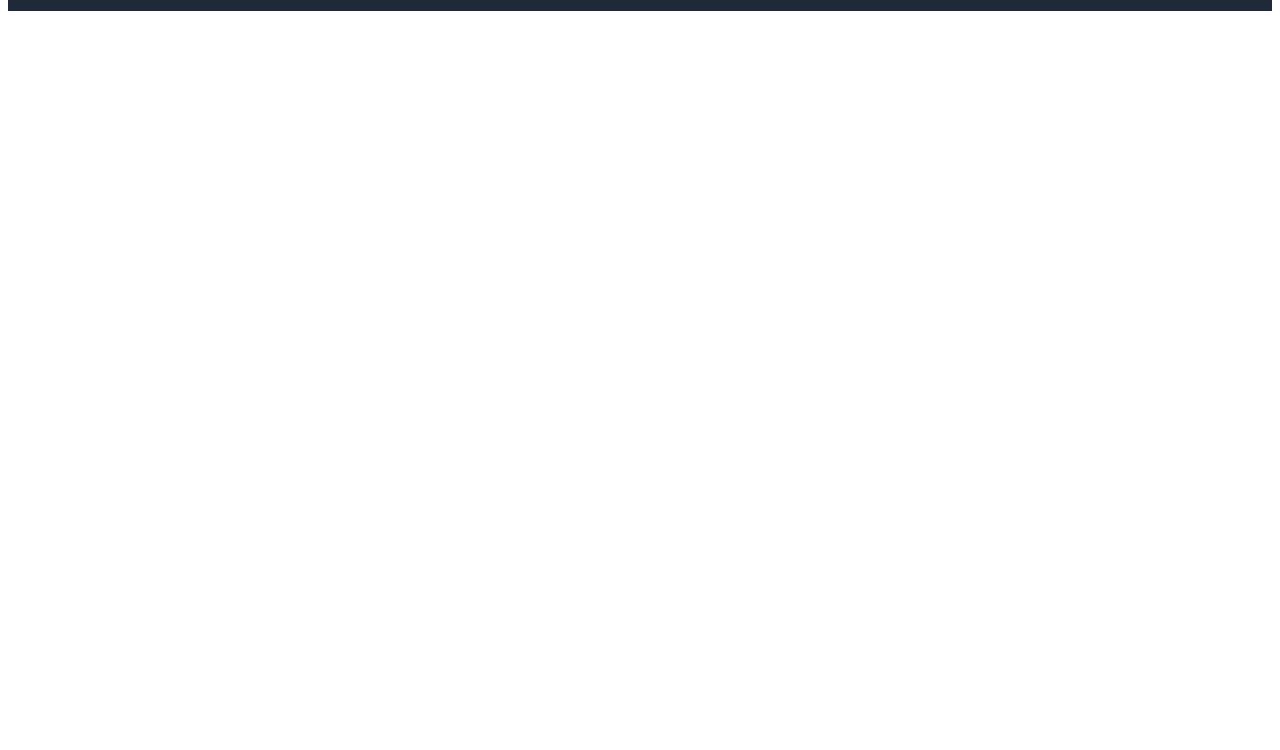
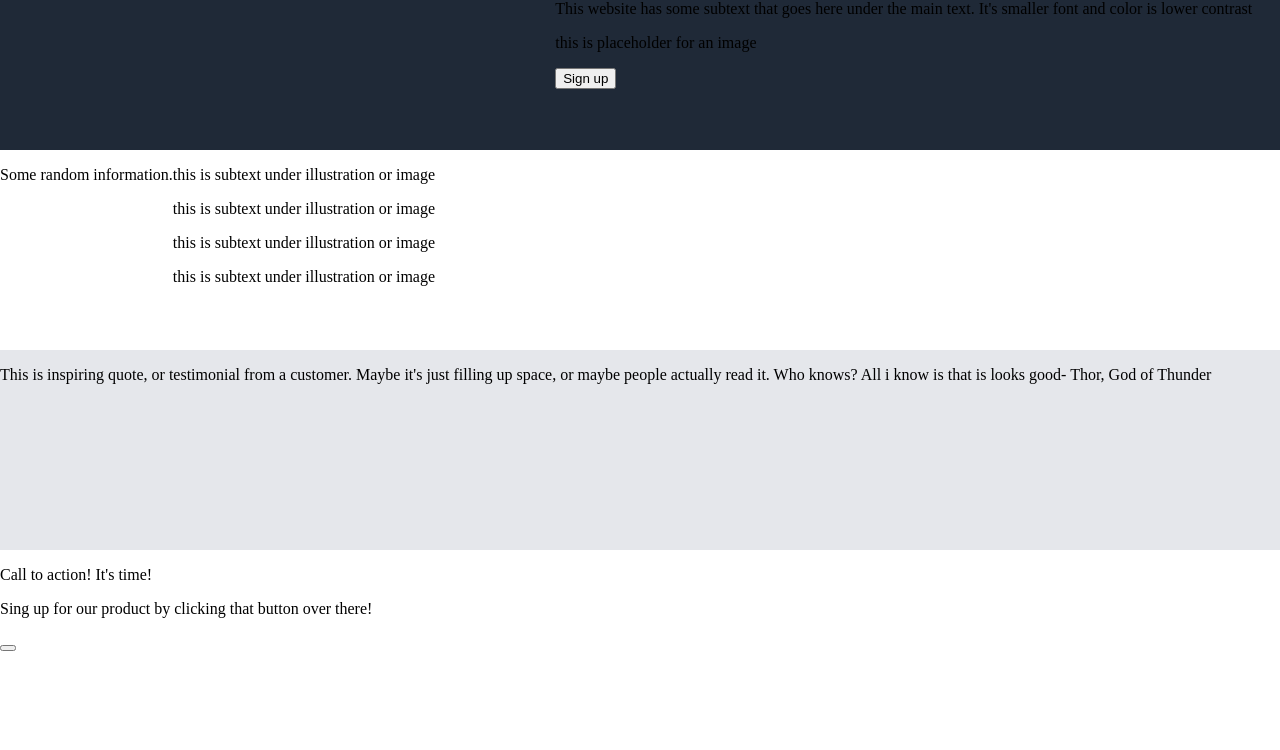
Before and after one commit to JT84-bit/project-landing-page, a plain HTML site: page index.html in a window 1280 px wide. Shown: the part 50-800 px from the top of the page. Drawn offline with Linux system fonts and the light colour scheme.

Commit message:
Added all sections to HTML and CSS

```diff
--- a/css/style.css
+++ b/css/style.css
@@ -1,12 +1,24 @@
-body {
+html,
+body,
+.wrapper{
+    height: 100%;
+    margin: 0;
+}
+
+.wrapper {
     display: flex;
     flex-direction: column;
+    flex-wrap: nowrap;
+    justify-content: flex-start;
+    align-items: stretch;
+    align-content: stretch;
+
 }
 
 .header {
     justify-content: center;
     display: flex;
-    flex-grow: 1;
+    flex: 1 1 0px;
     background-color: #1F2937;
 }
 
@@ -31,19 +43,19 @@ body {
 
 .information-section {
     display: flex;
-    flex-grow: 1;
+    flex: 1 1 0px;
     background-color: white;
 }
 
 .quote-section {
     display: flex;
-    flex-grow: 1;
+    flex: 1 1 0px;
     background-color: #E5E7EB;
 }
 
 .sign-section {
     display: flex;
-    flex-grow: 1;
+    flex: 1 1 0px;
     background-color: white;
 }
 
--- a/index.html
+++ b/index.html
@@ -7,6 +7,7 @@
     <link rel="stylesheet" href="css/style.css">
 </head>
 <body>
+    <div class="wrapper">
         <div class="header">
             <div class="first-row">
                 <a class="logo">Header Logo</a>
@@ -16,19 +17,63 @@
                     <li><a href="">header link three</a></li>
                 </ul>
             </div>
+            <div class="second-row">
+                <p class="header-text">This website is awsome</p>
+                <p class="header-subtext">This website has some subtext that goes here under the main text. It's smaller font and color is lower contrast</p>
+                <div class="placeholder-image">
+                    <p>this is placeholder for an image</p>
+                </div>
+                <button class="sign-button">Sign up</button>
+            </div>
         </div>
         <div class="information-section">
-
+            <p>Some random information.</p>
+            <div class="pictures-row">
+                <div class="pic-contain1">
+                    <div class="pic1">
+                    </div>
+                    <p class="text1">this is subtext under illustration or image</p>
+                </div>
+                <div class="pic-contain2">
+                    <div class="pic2">
+                    </div>
+                    <p class="text2">this is subtext under illustration or image</p>
+                </div>
+                <div class="pic-contain3">
+                    <div class="pic3">
+                    </div>
+                    <p class="text3">this is subtext under illustration or image</p>
+                </div>
+                <div class="pic-contain4">
+                    <div class="pic4">
+                    </div>
+                    <p class="text4">this is subtext under illustration or image</p>
+                </div>
+            </div>
         </div>
         <div class="quote-section">
+            <div class="quote-container">
+                <div class="quote-text">
+                    <p class="quote">This is inspiring quote, or testimonial from a customer. Maybe it's just filling up space, or maybe people actually read it.
+                        Who knows? All i know is that is looks good</p>
+                </div>
+            </div>
+            <p class="q-author">- Thor, God of Thunder</p>
         </div>
 
         <div class="sign-section">
-
+            <div class="sign-banner">
+                <div class="sign-texts">
+                    <p class="banner-text1">Call to action! It's time!</p>
+                    <p class="banner-text2">Sing up for our product by clicking that button over there!</p>
                 </div>
-
+                <button class="banner-button"></button>
+            </div>
             <div class="footer">
 
             </div>
+        </div>
+    </div>
+
 </body>
 </html>
```
Lines whose indentation alone changed are shown as unchanged.
